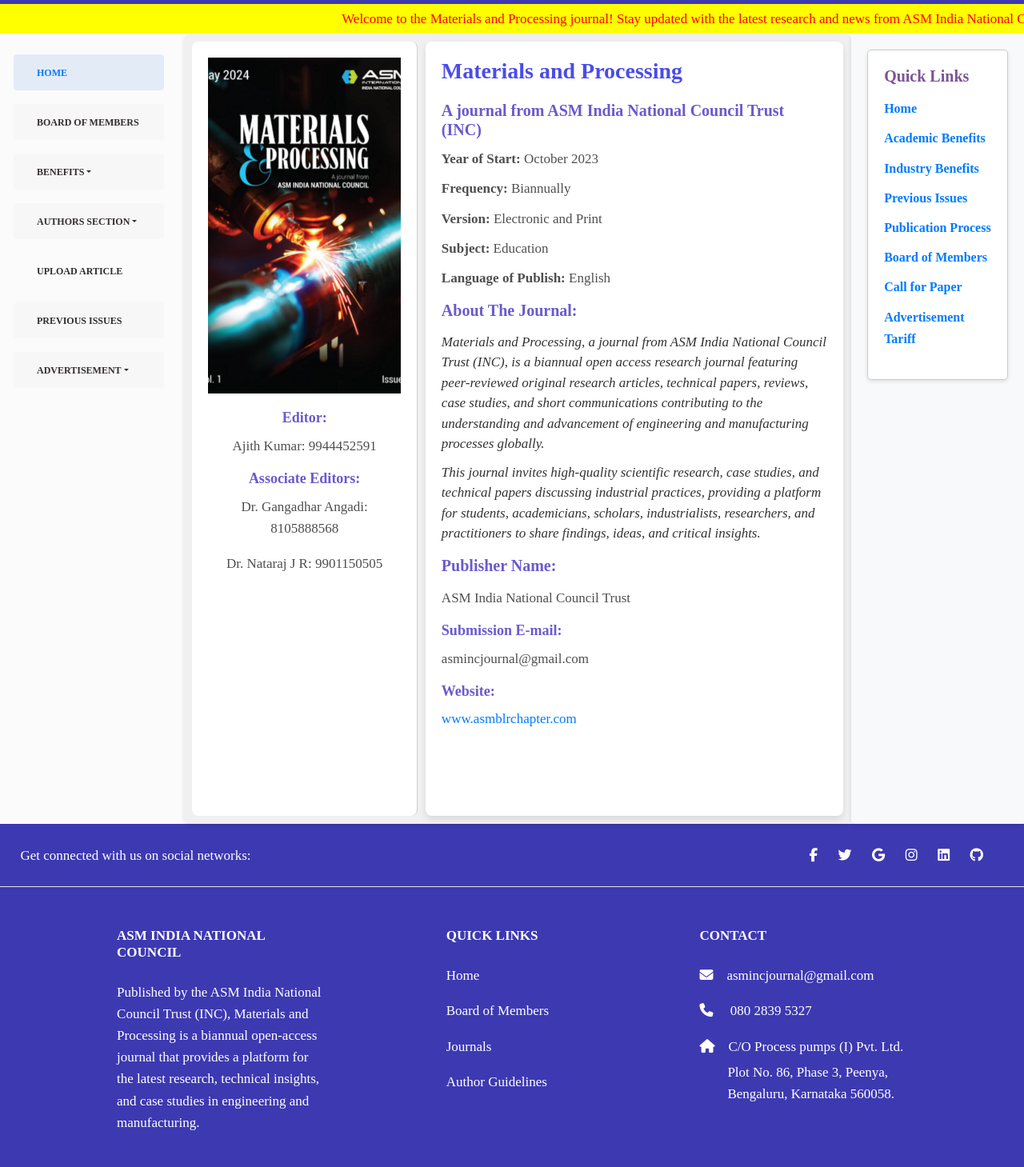
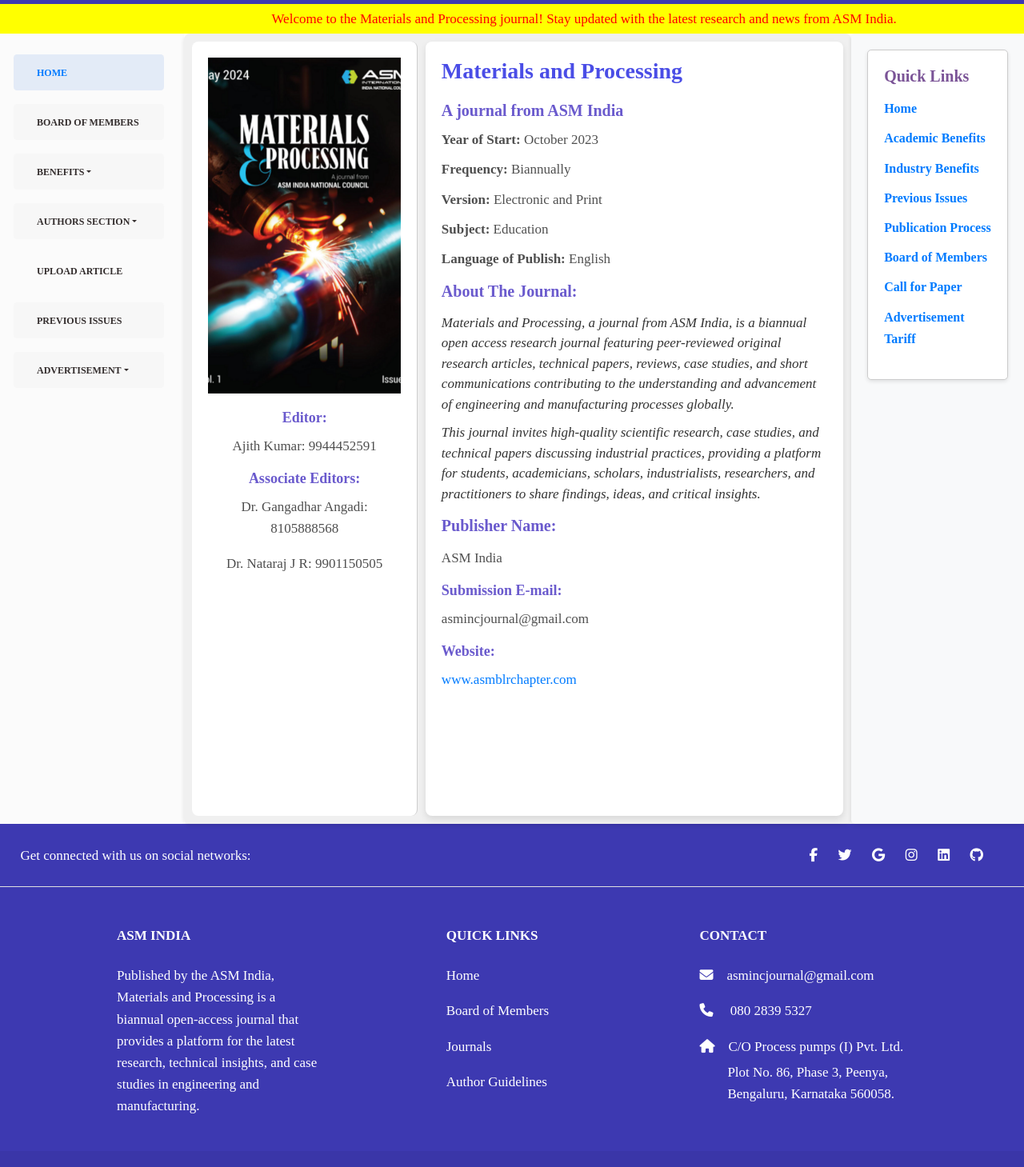
Before and after one commit to VishalBhat07/journal-website, a React (Vite) app in the folder frontend/: page / in a window 1280 px wide. Shown: the part 91-1550 px from the top of the page at 80% size. Built offline with nearby package versions, Linux system fonts and the light colour scheme; no server answers.

Commit message:
Changed ASM journal INC to ASM India

```diff
--- a/frontend/src/components/Footer/Footer.jsx
+++ b/frontend/src/components/Footer/Footer.jsx
@@ -98,10 +98,13 @@ const Footer = () => {
                 className="text-uppercase fw-bold mb-4"
                 style={{ color: "#fff" }}
               >
-                ASM India National Council
+                ASM India
               </h6>
               <p style={{ color: "#fff" }}>
-              Published by the ASM India National Council Trust (INC), Materials and Processing is a biannual open-access journal that provides a platform for the latest research, technical insights, and case studies in engineering and manufacturing.
+                Published by the ASM India, Materials and Processing is a
+                biannual open-access journal that provides a platform for the
+                latest research, technical insights, and case studies in
+                engineering and manufacturing.
               </p>
             </MDBCol>
 
@@ -179,7 +182,15 @@ const Footer = () => {
                 />
                 C/O Process pumps (I) Pvt. Ltd.
               </p>
-              <p style={{color:"#ffffff",marginLeft:"35px", marginTop:"-12px"}}>Plot No. 86, Phase 3, Peenya, Bengaluru, Karnataka 560058.</p>
+              <p
+                style={{
+                  color: "#ffffff",
+                  marginLeft: "35px",
+                  marginTop: "-12px",
+                }}
+              >
+                Plot No. 86, Phase 3, Peenya, Bengaluru, Karnataka 560058.
+              </p>
             </MDBCol>
           </MDBRow>
         </MDBContainer>
--- a/frontend/src/components/JournalCard/JournalCard.jsx
+++ b/frontend/src/components/JournalCard/JournalCard.jsx
@@ -12,40 +12,53 @@ const JournalDetails = () => {
           <p className="journal-contact-info">Ajith Kumar: 9944452591</p>
 
           <h3 className="journal-section-title">Associate Editors:</h3>
-          <p className="journal-contact-info">Dr. Gangadhar Angadi: 8105888568</p>
+          <p className="journal-contact-info">
+            Dr. Gangadhar Angadi: 8105888568
+          </p>
           <p className="journal-contact-info">Dr. Nataraj J R: 9901150505</p>
         </div>
       </div>
 
       <div className="journal-right-column">
         <h1 className="journal-title">Materials and Processing</h1>
-        <h2 className="journal-subtitle">A journal from ASM India National Council Trust (INC)</h2>
+        <h2 className="journal-subtitle">A journal from ASM India</h2>
 
         <div style={{ lineHeight: "1.2", marginBottom: "10px" }}>
-          <p className="journal-data-headers"><strong>Year of Start:</strong> October 2023</p>
-          <p className="journal-data-headers"><strong>Frequency:</strong> Biannually</p>
-          <p className="journal-data-headers"><strong>Version:</strong> Electronic and Print</p>
-          <p className="journal-data-headers"><strong>Subject:</strong> Education</p>
-          <p className="journal-data-headers"><strong>Language of Publish:</strong> English</p>
+          <p className="journal-data-headers">
+            <strong>Year of Start:</strong> October 2023
+          </p>
+          <p className="journal-data-headers">
+            <strong>Frequency:</strong> Biannually
+          </p>
+          <p className="journal-data-headers">
+            <strong>Version:</strong> Electronic and Print
+          </p>
+          <p className="journal-data-headers">
+            <strong>Subject:</strong> Education
+          </p>
+          <p className="journal-data-headers">
+            <strong>Language of Publish:</strong> English
+          </p>
         </div>
 
         <h2 className="journal-about-title">About The Journal:</h2>
         <p className="journal-description" style={{ fontStyle: "italic" }}>
-          Materials and Processing, a journal from ASM India National Council Trust
-          (INC), is a biannual open access research journal featuring peer-reviewed
-          original research articles, technical papers, reviews, case studies, and
-          short communications contributing to the understanding and advancement of
+          Materials and Processing, a journal from ASM India, is a biannual open
+          access research journal featuring peer-reviewed original research
+          articles, technical papers, reviews, case studies, and short
+          communications contributing to the understanding and advancement of
           engineering and manufacturing processes globally.
         </p>
         <p className="journal-description" style={{ fontStyle: "italic" }}>
-          This journal invites high-quality scientific research, case studies, and technical
-          papers discussing industrial practices, providing a platform for students, academicians,
-          scholars, industrialists, researchers, and practitioners to share findings, ideas,
-          and critical insights.
+          This journal invites high-quality scientific research, case studies,
+          and technical papers discussing industrial practices, providing a
+          platform for students, academicians, scholars, industrialists,
+          researchers, and practitioners to share findings, ideas, and critical
+          insights.
         </p>
 
         <h2 className="journal-publisher-title">Publisher Name:</h2>
-        <p>ASM India National Council Trust</p>
+        <p>ASM India</p>
 
         <h3 className="journal-section-title">Submission E-mail:</h3>
         <p>asmincjournal@gmail.com</p>
--- a/frontend/src/components/Navbar/Navbar.jsx
+++ b/frontend/src/components/Navbar/Navbar.jsx
@@ -31,7 +31,7 @@ const Navbar = ({ onSignUpClick }) => {
 
       </div>
 
-      <div id="navbar-title">Materials and Processing : A journal from ASM India National Council Trust (INC)</div>
+      <div id="navbar-title">Materials and Processing : A journal from ASM India</div>
 
 
       {user ? (
--- a/frontend/src/components/RunningText/RunningText.jsx
+++ b/frontend/src/components/RunningText/RunningText.jsx
@@ -1,12 +1,13 @@
 // RunningText.jsx
-import React from 'react';
-import './RunningText.css';
+import React from "react";
+import "./RunningText.css";
 
 const RunningText = () => {
   return (
     <div className="running-text">
       <div className="text-content">
-        Welcome to the Materials and Processing journal! Stay updated with the latest research and news from ASM India National Council Trust (INC).
+        Welcome to the Materials and Processing journal! Stay updated with the
+        latest research and news from ASM India.
       </div>
     </div>
   );
--- a/frontend/src/pages/Guidelines/guidelines.jsx
+++ b/frontend/src/pages/Guidelines/guidelines.jsx
@@ -1,6 +1,6 @@
-import React from 'react';
-import 'bootstrap/dist/css/bootstrap.min.css';
-import './AuthorGuidelines.css';
+import React from "react";
+import "bootstrap/dist/css/bootstrap.min.css";
+import "./AuthorGuidelines.css";
 import guidelines from "../Guidelines/guidelines.json";
 import responsibilities from "../Guidelines/responsibilities.json";
 
@@ -40,33 +40,40 @@ const AuthorGuidelines = () => {
     ));
   };
 
-
-
   return (
-        <div className="author-guidelines" style={{ padding: '20px' }}>
-            <h3 className="text-center font-weight-bold">Author Guidelines and Responsibilities</h3>
+    <div className="author-guidelines" style={{ padding: "20px" }}>
+      <h3 className="text-center font-weight-bold">
+        Author Guidelines and Responsibilities
+      </h3>
       <div>
         <p>
-                    <strong>Materials and Processing, </strong>
-                    a journal by the ASM India National Council Trust (INC), invites submissions of original research articles, technical papers, reviews, case studies, and short communications that contribute to the understanding and advancement of engineering and manufacturing processes.
-                    The journal aims to provide a platform for students, academicians, scholars, industrialists, researchers, and practitioners to share their latest findings, innovative ideas, and critical insights in the field of engineering and manufacturing processes.
+          <strong>Materials and Processing, </strong>a journal by the ASM India,
+          invites submissions of original research articles, technical papers,
+          reviews, case studies, and short communications that contribute to the
+          understanding and advancement of engineering and manufacturing
+          processes. The journal aims to provide a platform for students,
+          academicians, scholars, industrialists, researchers, and practitioners
+          to share their latest findings, innovative ideas, and critical
+          insights in the field of engineering and manufacturing processes.
         </p>
       </div>
       <div className="accordions-container d-flex flex-wrap">
         <div className="accordion-section">
-                    <h4><strong>Guidelines</strong></h4>
+          <h4>
+            <strong>Guidelines</strong>
+          </h4>
           <div className="accordion" id="guidelinesAccordion">
             {createAccordion(guidelines, "guidelinesAccordion")}
           </div>
         </div>
         <div className="accordion-section">
-                    <h4><strong>Responsibilities</strong></h4>
+          <h4>
+            <strong>Responsibilities</strong>
+          </h4>
           <div className="accordion" id="responsibilitiesAccordion">
             {createAccordion(responsibilities, "responsibilitiesAccordion")}
           </div>
         </div>
-
-
       </div>
     </div>
   );
```
Lines whose indentation alone changed are shown as unchanged.
